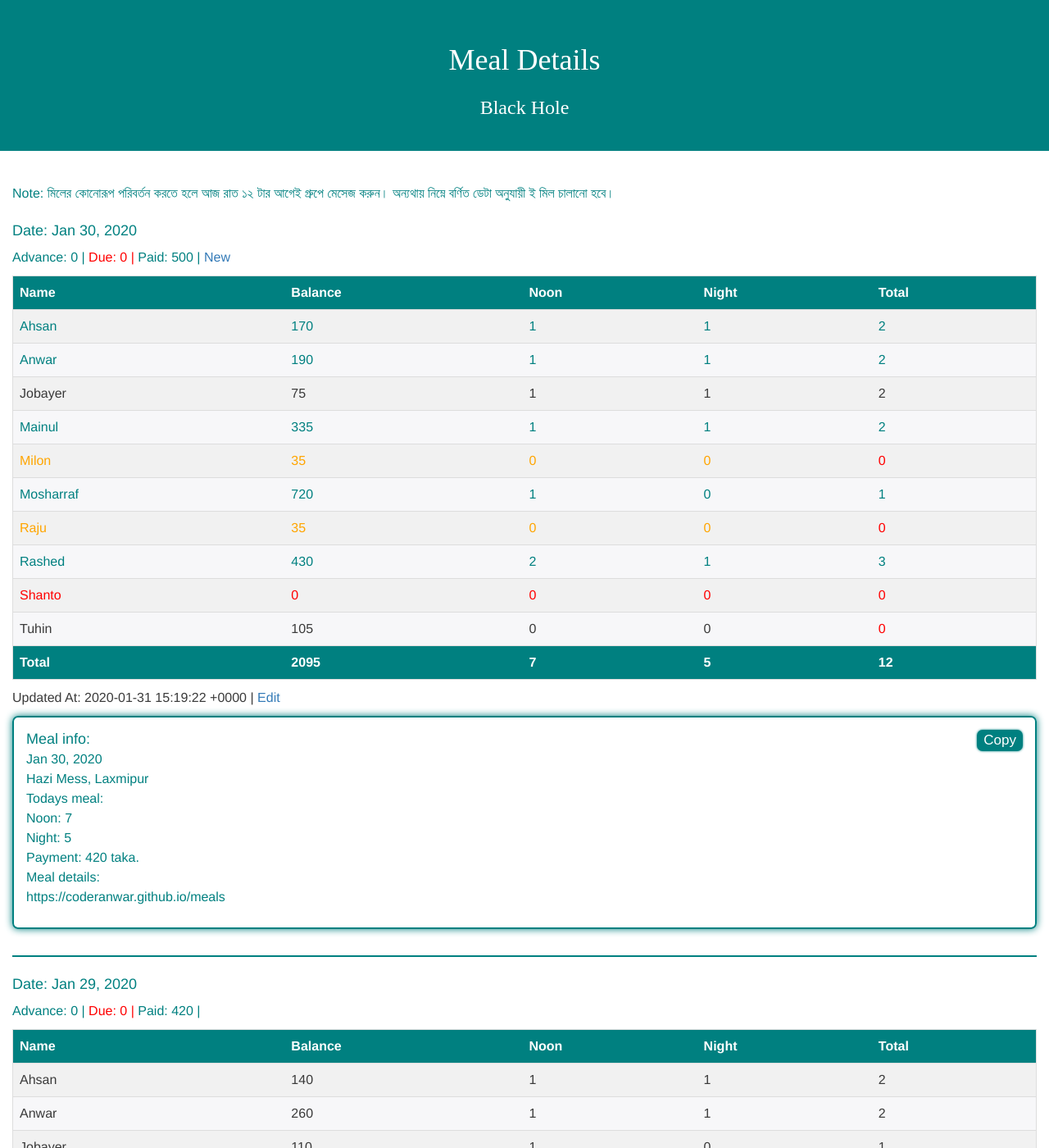
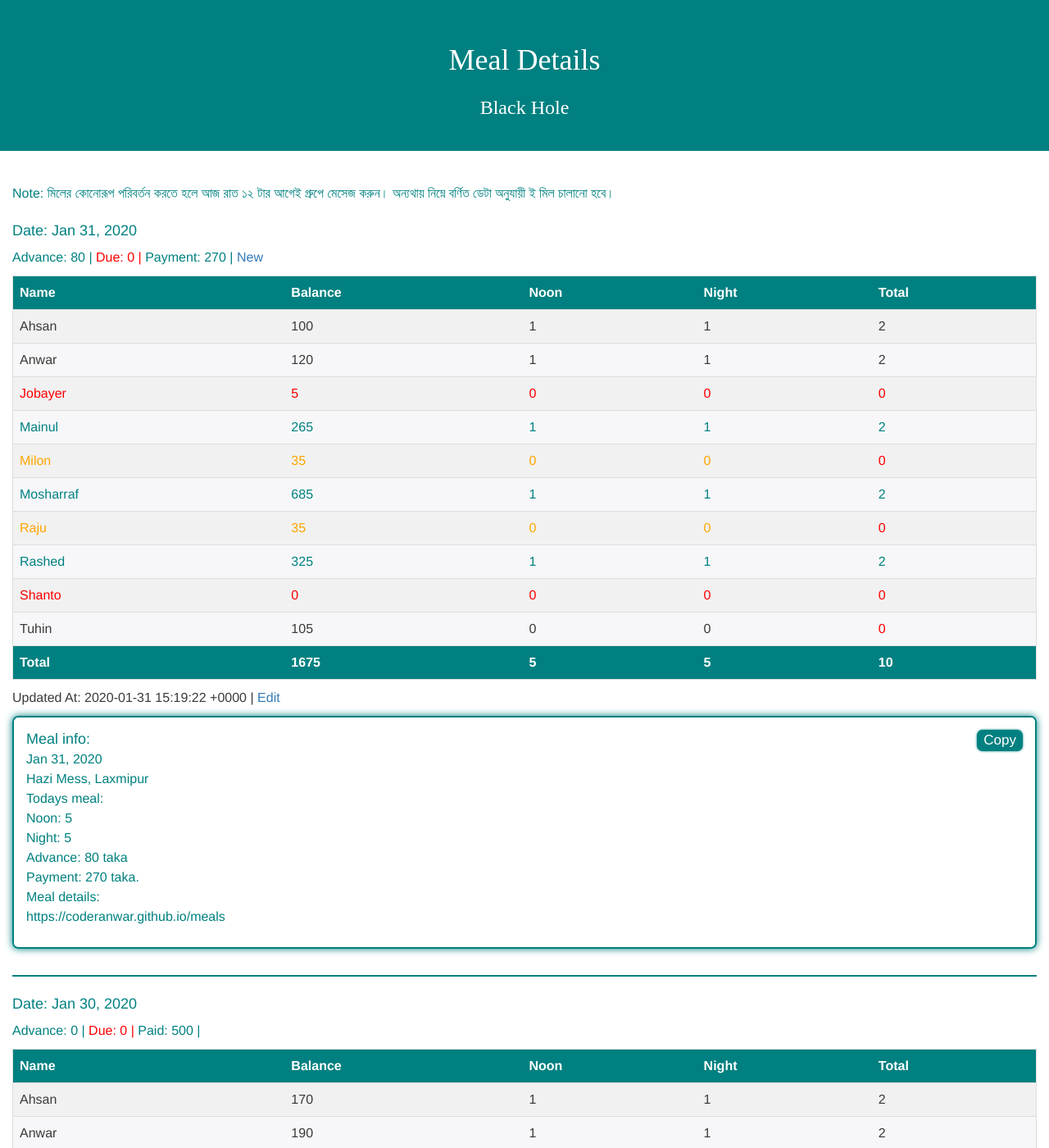
Before and after one commit to coderanwar/meals, a Jekyll site: the page built from index.html, in a window 1280 px wide and 1400 px high. Shown: the whole window at 82% size. Built offline with Jekyll 4.4.1, drawn with Linux system fonts in a browser that asks for light colours.

Commit message:
Update meals.yml

```diff
--- a/_data/meals.yml
+++ b/_data/meals.yml
@@ -1,3 +1,49 @@
+
+- Date: 2020-01-31
+  Paid: 0
+  Advance: 80
+  Due: 0
+  Peoples:
+    - Name: "Ahsan"
+      Balance: 100
+      Noon: 1
+      Night: 1
+    - Name: "Anwar"
+      Balance: 120
+      Noon: 1
+      Night: 1
+    - Name: "Jobayer"
+      Balance: 5
+      Noon: 0
+      Night: 0
+    - Name: "Mainul"
+      Balance: 265
+      Noon: 1
+      Night: 1
+    - Name: "Milon"
+      Balance: 35
+      Noon: 0
+      Night: 0
+    - Name: "Mosharraf"
+      Balance: 685
+      Noon: 1
+      Night: 1
+    - Name: "Raju"
+      Balance: 35
+      Noon: 0
+      Night: 0
+    - Name: "Rashed"
+      Balance: 325
+      Noon: 1
+      Night: 1
+    - Name: "Shanto"
+      Balance: 0
+      Noon: 0
+      Night: 0
+    - Name: "Tuhin"
+      Balance: 105
+      Noon: 0
+      Night: 0
 
 - Date: 2020-01-30
   Paid: 500
```
